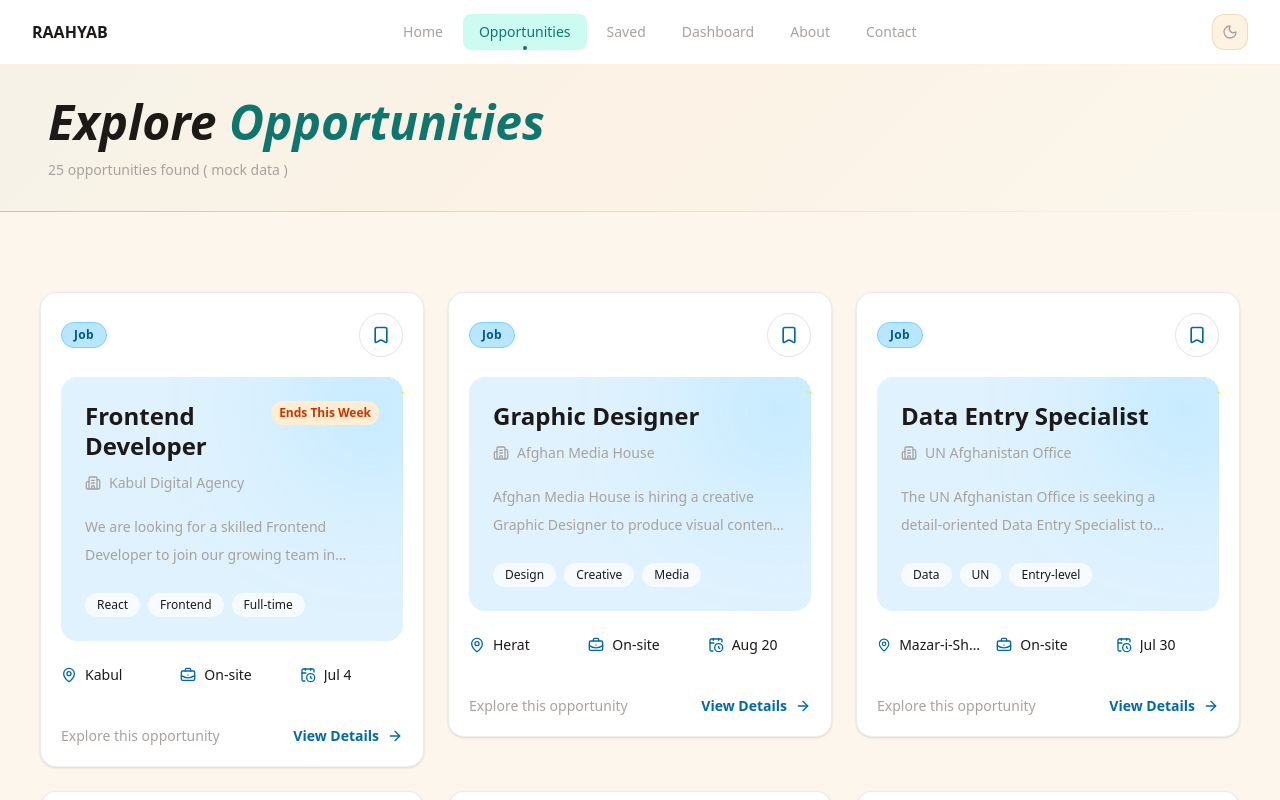
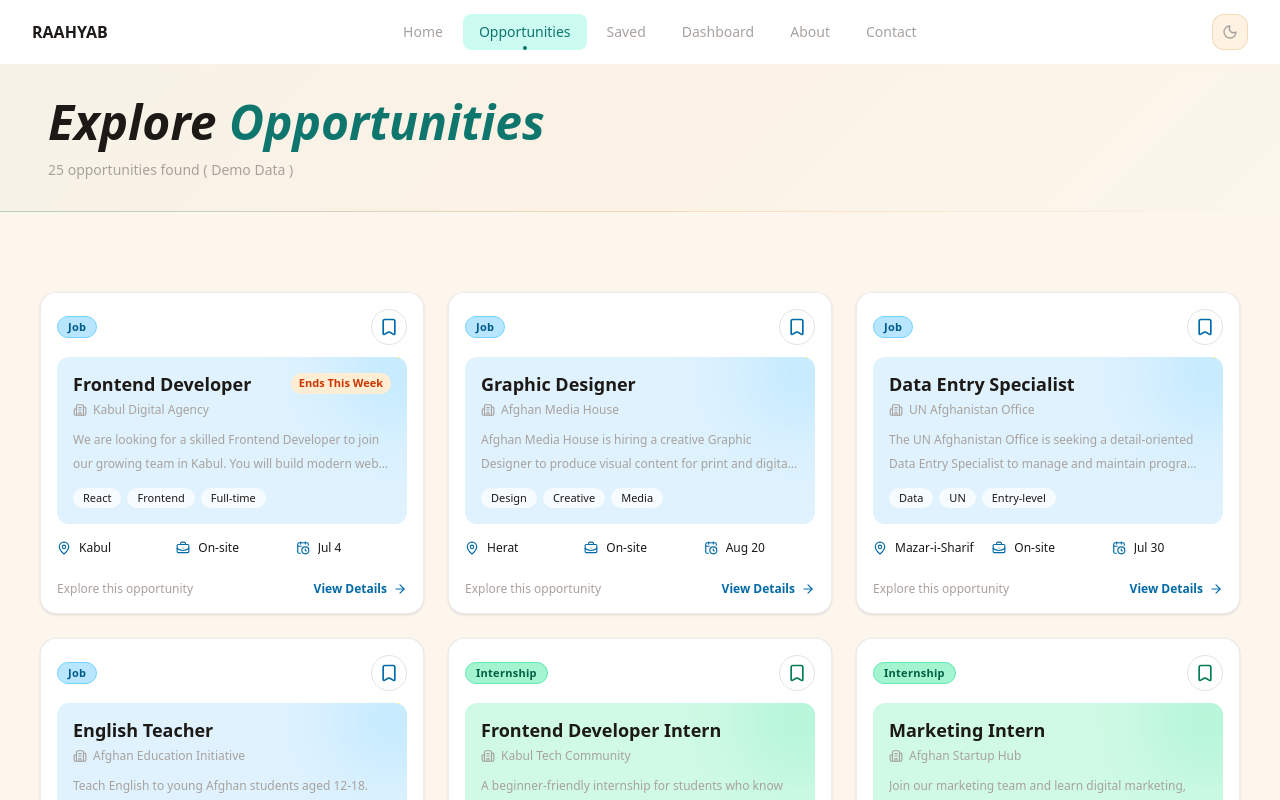
Before and after one commit to humairaa-k/capstone-project-1-, a Next.js app in the folder raahyab/: page /opportunities in a window 1280 px wide. Shown: the top 800 px of the page. Built offline with nearby package versions, Linux system fonts and the light colour scheme.

Commit message:
style(opportunity-card): reduce card size and spacing for better density

```diff
--- a/raahyab/components/home/categories/CategoryCard.tsx
+++ b/raahyab/components/home/categories/CategoryCard.tsx
@@ -13,7 +13,7 @@ export default function CategoryCard({ title, slug, iconSrc, count }: CategoryCa
  return (
     <Link
       href={`/opportunities?category=${slug}`}
-      className="group relative bg-card border border-accent/20 rounded-2xl p-6 flex flex-col items-center gap-4 overflow-hidden transition-all duration-300 hover:border-primary hover:shadow-lg hover:-translate-y-1"
+      className="group relative bg-card border border-accent/20 rounded-2xl p-4 flex flex-col items-center gap-2.5 overflow-hidden transition-all duration-300 hover:border-primary hover:shadow-lg hover:-translate-y-1"
     >
       {/* glow effect */}
       <div className="absolute inset-0 opacity-0 group-hover:opacity-100 transition-opacity duration-300 pointer-events-none"
@@ -22,7 +22,7 @@ export default function CategoryCard({ title, slug, iconSrc, count }: CategoryCa
         }}
       />
 
-      <div className="relative w-22 h-22 transition-transform duration-300 group-hover:scale-110">
+      <div className="relative w-20 h-20 transition-transform duration-300 group-hover:scale-110">
         <Image
           src={iconSrc}
           alt={title}
@@ -35,12 +35,12 @@ export default function CategoryCard({ title, slug, iconSrc, count }: CategoryCa
         <h3 className="text-sm font-semibold text-foreground group-hover:text-primary transition-colors duration-200">
           {title}
         </h3>
-        <p className="text-xs text-muted-foreground mt-1">
+        <p className="text-xs text-muted-foreground mt-0.5">
           {count} {count === 1 ? 'opportunity' : 'opportunities'}
         </p>
       </div>
 
-      <div className="absolute bottom-3 right-3 opacity-0 group-hover:opacity-100 transition-all duration-200 translate-x-1 group-hover:translate-x-0">
+      <div className="absolute bottom-3 right-3 bottom-2 right-2 opacity-0 group-hover:opacity-100 transition-all duration-200 translate-x-1 group-hover:translate-x-0">
         <span className="text-xs text-primary dark:text-teal-100 font-medium">→</span>
       </div>
     </Link>
--- a/raahyab/components/opportunity/OpportunityCard.tsx
+++ b/raahyab/components/opportunity/OpportunityCard.tsx
@@ -52,13 +52,12 @@ export default function FeaturedCard({
      className="
        relative
        flex
-       min-h-[22rem]
        flex-col
        rounded-2xl
        border
        border-foreground/8
        bg-card
-       p-5
+       p-4
        shadow-sm
        transition-all
        duration-300
@@ -71,16 +70,16 @@ export default function FeaturedCard({
       "
     >
 
-        <div className="mb-5 flex items-center justify-between">
+        <div className="mb-3 flex items-center justify-between">
           <span
             className={`
               inline-flex
               items-center
               rounded-full
               border
-              px-3
-              py-1
-              text-xs
+              px-2.5
+              py-0.5
+              text-[11px]
               font-semibold
               tracking-wide
               ${theme.badge}
@@ -96,8 +95,8 @@ export default function FeaturedCard({
              }}
             className="
               flex
-              h-11
-              w-11
+              h-9
+              w-9
               items-center
               justify-center
               rounded-full
@@ -122,8 +121,8 @@ export default function FeaturedCard({
           className={`
             relative
             overflow-hidden
-            rounded-2xl
-            p-6
+            rounded-xl
+            p-4
             ${theme.wrapper}
           `}
         >
@@ -132,12 +131,12 @@ export default function FeaturedCard({
           <div
             className={`
               absolute
-              -right-10
-              -top-10
-              h-36
-              w-36
+              -right-8
+              -top-8
+              h-24
+              w-24
               rounded-full
-              blur-3xl
+              blur-2xl
               ${theme.blob}
             `}
           />
@@ -146,8 +145,9 @@ export default function FeaturedCard({
             <div className="flex justify-between items-start gap-4">
             <h3
               className="
-                text-2xl
+                text-lg
                 font-bold
+                line-clamp-2
                 leading-tight
                 text-foreground
                 transition-colors
@@ -162,44 +162,44 @@ export default function FeaturedCard({
 
 
           {status === "closingSoon" && (
-             <span className="shrink-0 rounded-full bg-red-100 px-2 py-1 text-xs font-semibold text-red-700">
+             <span className="shrink-0 rounded-full bg-red-100 px-2 py-0.5 text-[11px] font-semibold text-red-700">
               Closing Soon
             </span>
           )}
 
           {status === "endingThisWeek" && (
-          <span className="shrink-0 rounded-full bg-orange-100 px-2 py-1 text-xs font-semibold text-orange-700">
+          <span className="shrink-0 rounded-full bg-orange-100 px-2 py-0.5 text-[11px] font-semibold text-orange-700">
             Ends This Week
           </span>
            )}
 
            {status === "closed" && (
-            <span className="shrink-0 rounded-full bg-gray-200 px-2 py-1 text-xs font-semibold text-gray-700">
+            <span className="shrink-0 rounded-full bg-gray-200 px-2 py-0.5 text-[11px] font-semibold text-gray-700">
               Closed
             </span>
           )}
 
           </div>
 
-            <div className="mt-3 flex items-center gap-2 text-sm font-medium text-muted-foreground">
-              <Building2 className="h-4 w-4" />
+            <div className="mt-1.5 flex items-center gap-1.5 text-xs font-medium text-muted-foreground">
+              <Building2 className="h-3.5 w-3.5" />
               {opportunity.organization}
             </div>
 
-            <p className="mt-5 line-clamp-2 text-sm leading-7 text-muted-foreground">
+            <p className="mt-2.5 line-clamp-2 text-xs leading-6 text-muted-foreground">
               {opportunity.description}
             </p>
 
-            <div className="mt-6 flex flex-wrap gap-2">
+            <div className="mt-3 flex flex-wrap gap-1.5">
               {visibleTags.map((tag) => (
                 <span
                   key={tag}
                   className="
                     rounded-full
                     bg-white/70
-                    px-3
-                    py-1
-                    text-xs
+                    px-2.5
+                    py-0.5
+                    text-[11px]
                     font-medium
                     text-foreground
                     backdrop-blur
@@ -214,23 +214,23 @@ export default function FeaturedCard({
         </div>
 
         {/* metadata */}
-        <div className="mt-6 grid gap-4 text-sm sm:grid-cols-3">
-          <span className="flex items-center gap-2">
-            <MapPin className={`h-4 w-4 ${theme.accent}`} />
+        <div className="mt-4 grid grid-cols-3 gap-2 text-xs">
+          <span className="flex items-center min-w-0 gap-2">
+            <MapPin className={`h-3.5 w-3.5 shrink-0 ${theme.accent}`} />
             <span className="truncate">
               {opportunity.location}
             </span>
           </span>
 
-          <span className="flex items-center gap-2">
-            <BriefcaseBusiness className={`h-4 w-4 ${theme.accent}`} />
+          <span className="flex items-center min-w-0 gap-2">
+            <BriefcaseBusiness className={`h-3.5 w-3.5 shrink-0 ${theme.accent}`} />
             <span className="truncate">
               {opportunity.type}
             </span>
           </span>
 
-          <span className="flex items-center gap-2">
-            <CalendarClock className={`h-4 w-4 ${theme.accent}`} />
+          <span className="flex items-center min-w-0 gap-2">
+            <CalendarClock className={`h-3.5 w-3.5 shrink-0 ${theme.accent}`} />
             <span className="truncate">
               {formatDeadline(opportunity.deadline)}
             </span>
@@ -238,12 +238,12 @@ export default function FeaturedCard({
         </div>
 
         <div className="flex-1" />
-        <div className="my-5 h-px bg-border/70" />
+        <div className="my-3 h-px bg-border/70" />
 
         {/* Footer */}
 
         <div className="flex items-center justify-between">
-          <span className="text-sm text-muted-foreground">
+          <span className="text-xs text-muted-foreground">
             Explore this opportunity
           </span>
 
@@ -251,8 +251,8 @@ export default function FeaturedCard({
             className={`
               inline-flex
               items-center
-              gap-2
-              text-sm
+              gap-1.5
+              text-xs
               font-semibold
               transition-all
               duration-300
@@ -263,8 +263,8 @@ export default function FeaturedCard({
 
             <ArrowRight
               className="
-                h-4
-                w-4
+                h-3.5
+                w-3.5
                 transition-transform
                 duration-300
                 group-hover:translate-x-1
@@ -279,13 +279,13 @@ export default function FeaturedCard({
             pointer-events-none
             absolute
             inset-0
-            rounded-3xl
+            rounded-2xl
             opacity-0
             transition-opacity
             duration-300
             group-hover:opacity-100
           " >
-          <div className="absolute inset-0 rounded-3xl ring-1 ring-primary/10" />
+          <div className="absolute inset-0 rounded-2xl ring-1 ring-primary/10" />
         </div>
       </article>
     </Link>
--- a/raahyab/components/opportunity/OpportunityGrid.tsx
+++ b/raahyab/components/opportunity/OpportunityGrid.tsx
@@ -9,7 +9,7 @@ export default function OpportunityGrid() {
     <Heading
       title=" Explore"
       highlight=" Opportunities"
-      subtitle="25 opportunities found ( mock data )"
+      subtitle="25 opportunities found ( Demo Data )"
       icon={Compass}
     />
 
```
